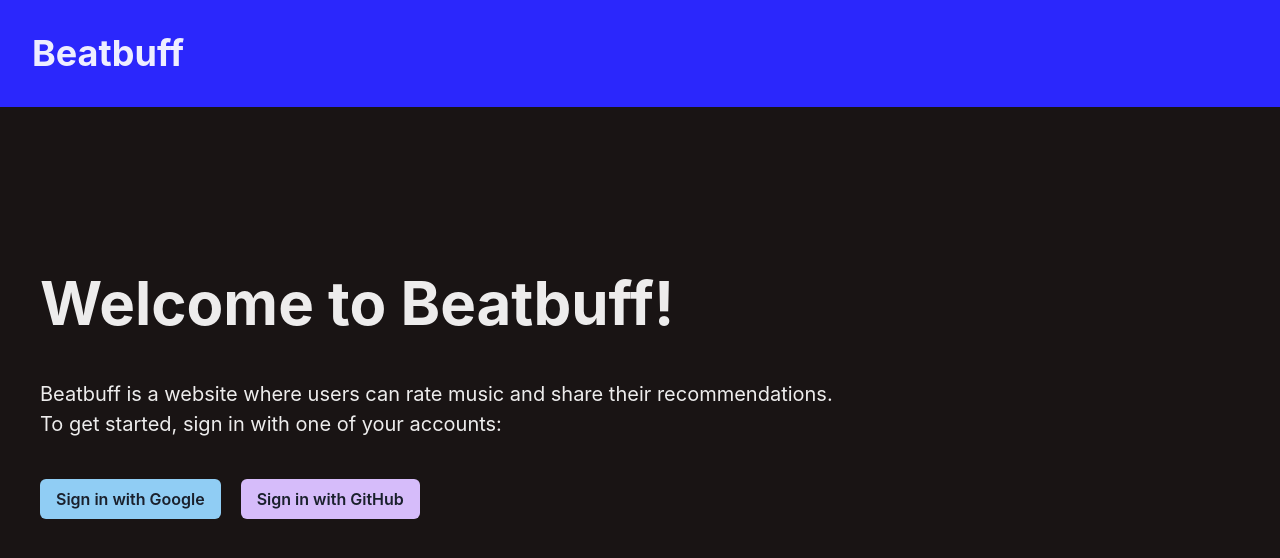
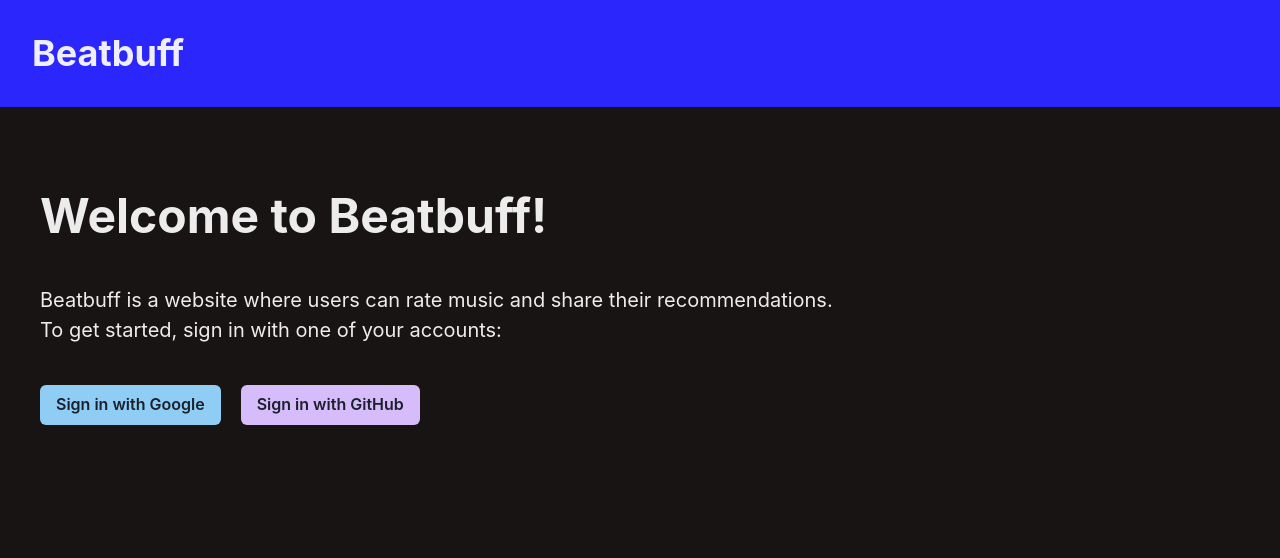
Before and after one commit to 437group11/437group11, a Next.js app: page / in a window 1280 px wide. Shown: the top 558 px of the page. Built offline with nearby package versions, Linux system fonts and the light colour scheme; no server answers.

Commit message:
Make landing page look nicer on smaller screens

```diff
--- a/pages/index.tsx
+++ b/pages/index.tsx
@@ -35,8 +35,8 @@
 export default function Home() {
     return (
         <RootLayout>
-            <Flex direction={"column"} gap={10} my={40} mx={10}>
-                <Heading fontSize='6xl'>
+            <Flex direction={"column"} gap={10} my="10vh" mx={10}>
+                <Heading fontSize='5xl'>
                     Welcome to Beatbuff!
                 </Heading>
                 <Box>
@@ -48,7 +48,7 @@
                     </Text>
                 </Box>
 
-                <Flex direction={"row"} gap={5}>
+                <Flex direction={"row"} gap={5} flexWrap={"wrap"}>
                     <Button colorScheme="blue" onClick={() => signIn("google")}>Sign in with Google</Button>
                     <Button colorScheme="purple" onClick={() => signIn("github")}>Sign in with GitHub</Button>
                 </Flex>
```
